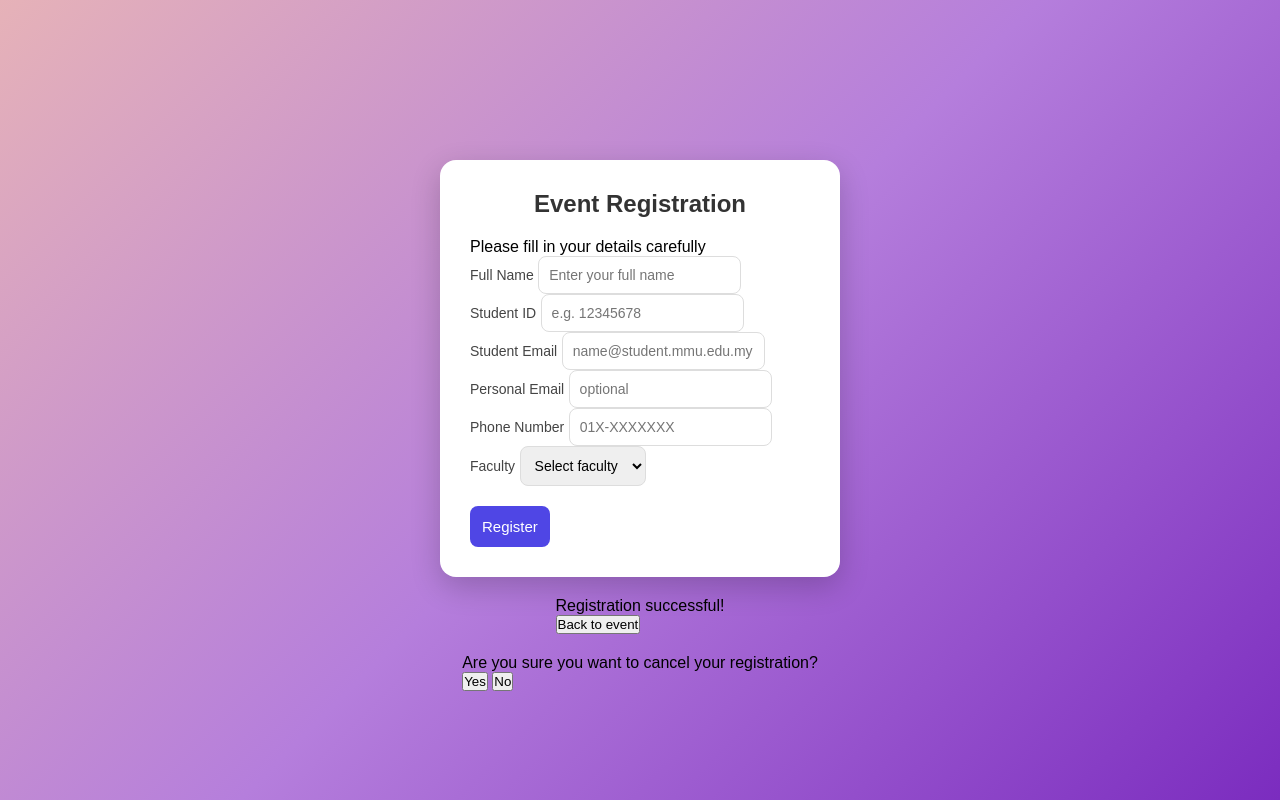
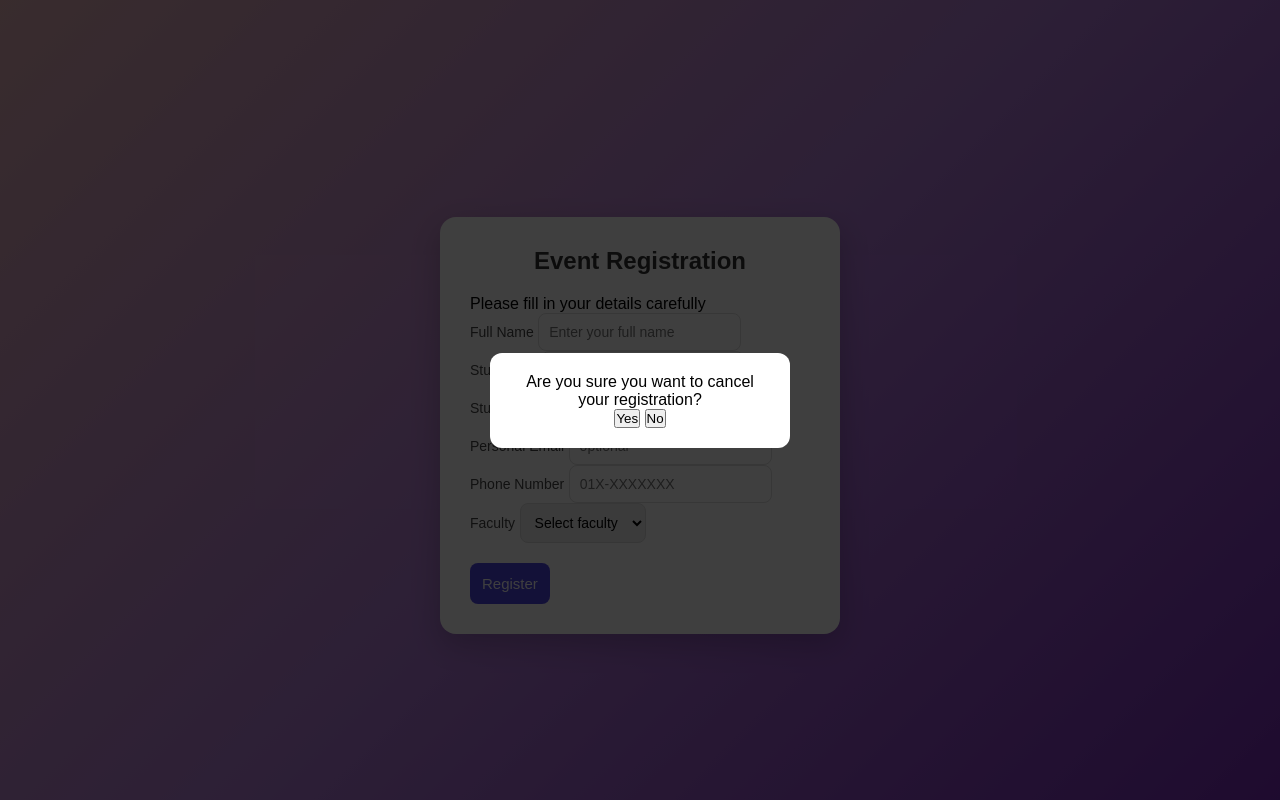
Before and after one commit to tu4nh4nn4h/2610_CSP1123-G005, a Flask app: page /form in a window 1280 px wide. Run offline with Flask 3, Linux system fonts and the light colour scheme.

Commit message:
fix pop up

```diff
--- a/static/EventRegSys.css
+++ b/static/EventRegSys.css
@@ -256,3 +256,31 @@ body {
     opacity: 1;
   }
 }
+
+.hidden {
+  display: none;
+}
+
+.modal {
+  position: fixed;
+  top: 0;
+  left: 0;
+  width: 100%;
+  height: 100%;
+
+  background: rgba(0,0,0,0.5);
+
+  display: flex;
+  justify-content: center;
+  align-items: center;
+
+  z-index: 9999;
+}
+
+.modal-content {
+  background: white;
+  padding: 20px;
+  border-radius: 12px;
+  text-align: center;
+  width: 300px;
+}
--- a/templates/form.html
+++ b/templates/form.html
@@ -59,14 +59,14 @@
 <button type="submit" id="registerBtn">Register</button>
     </form>
   </div>
-<div id="successModal" class="modal">
+<div id="successModal" class="modal hidden">
   <div class="modal-content">
     <p>Registration successful!</p>
     <button onclick="backToEvent()">Back to event</button>
   </div>
 </div>
 <!-- cancel confirmation popup -->
-<div id="cancelModal" class="modal">
+<div id="cancelModal" class="modal hidden">
   <div class="modal-content">
     <p>Are you sure you want to cancel your registration?</p>
 
```
